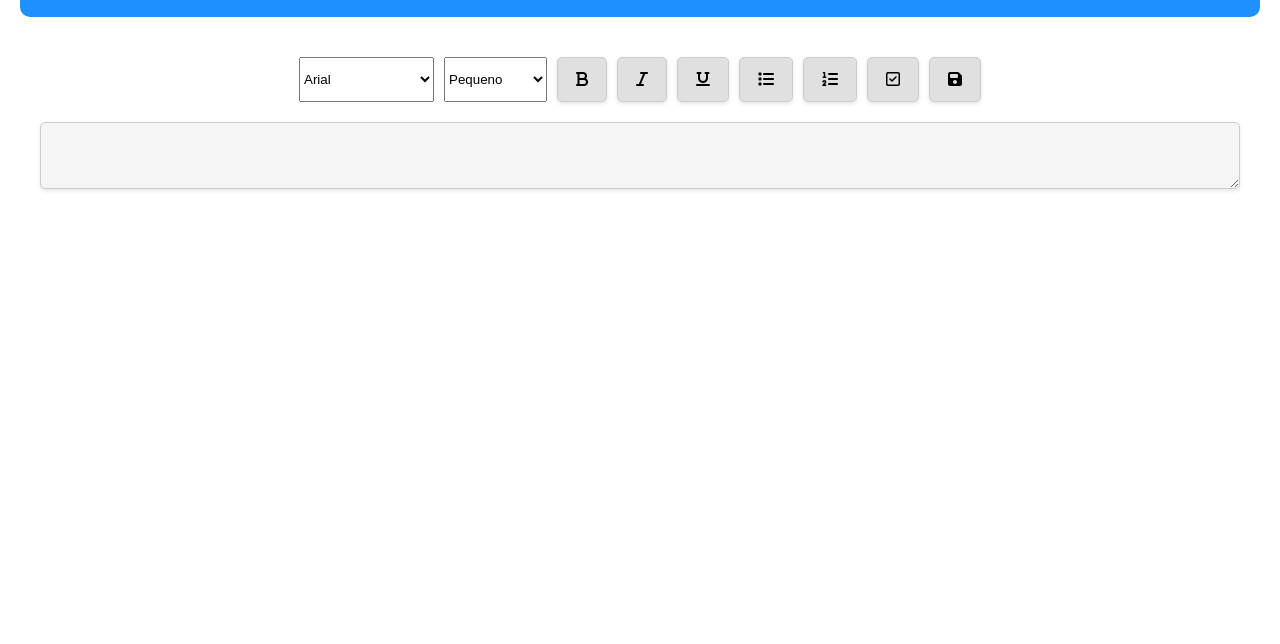
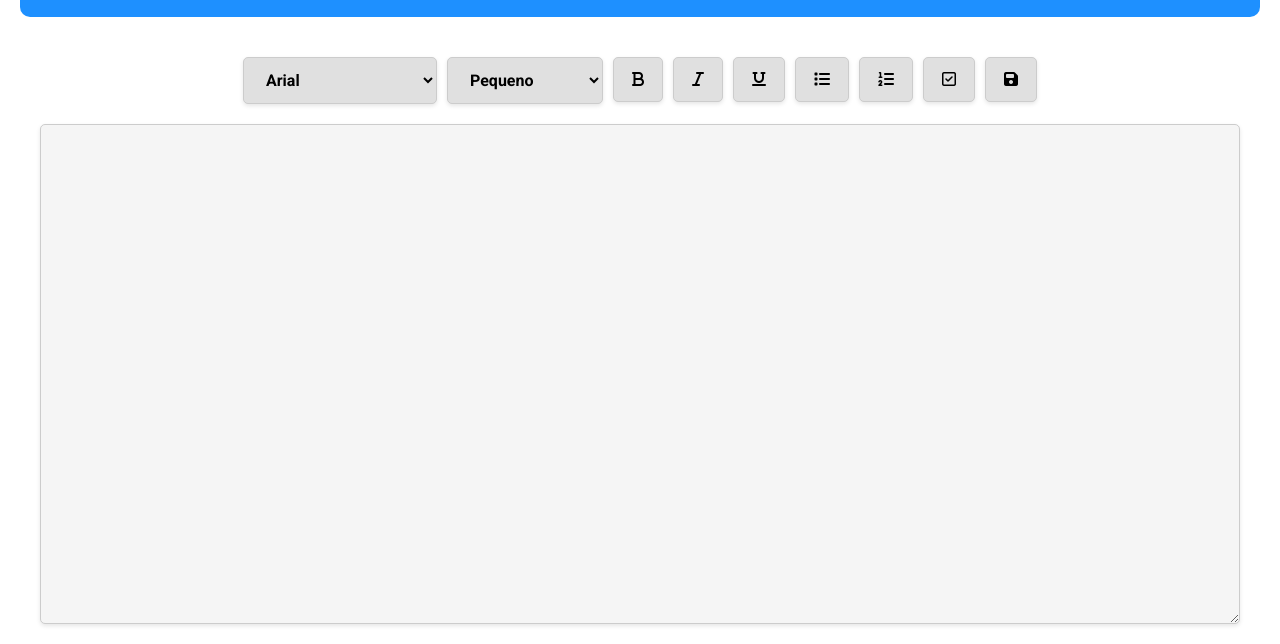
Before and after one commit to nelscode/TextTab, a website: page index.html in a window 1280 px wide. Shown: the part 161-805 px from the top of the page. Drawn offline with Linux system fonts and the light colour scheme.

Commit message:
estilizando novos seletores

```diff
--- a/style.css
+++ b/style.css
@@ -57,6 +57,7 @@ header {
     padding: 20px 0;
     background-color: var(--primary-color);
     border-radius: 10px;
+    cursor: pointer;
 }
 
 header h1 {
@@ -93,7 +94,7 @@ main {
 }
 
 /* Botões */
-button {
+button, #font-selector, #font-size-selector {
     font-family: 'Roboto', sans-serif;
     font-size: 1rem;
     font-weight: 600;
@@ -131,7 +132,7 @@ button:active {
     border: 1px solid var(--border-color);
     padding: 20px;
     max-height: 500px;
-    height: auto;
+    height: 500px;
     background-color: var(--editor-background-color);
     border-radius: 5px;
     box-shadow: 0 2px 4px rgba(0, 0, 0, 0.1); /* Adicionando sombra leve */
```
